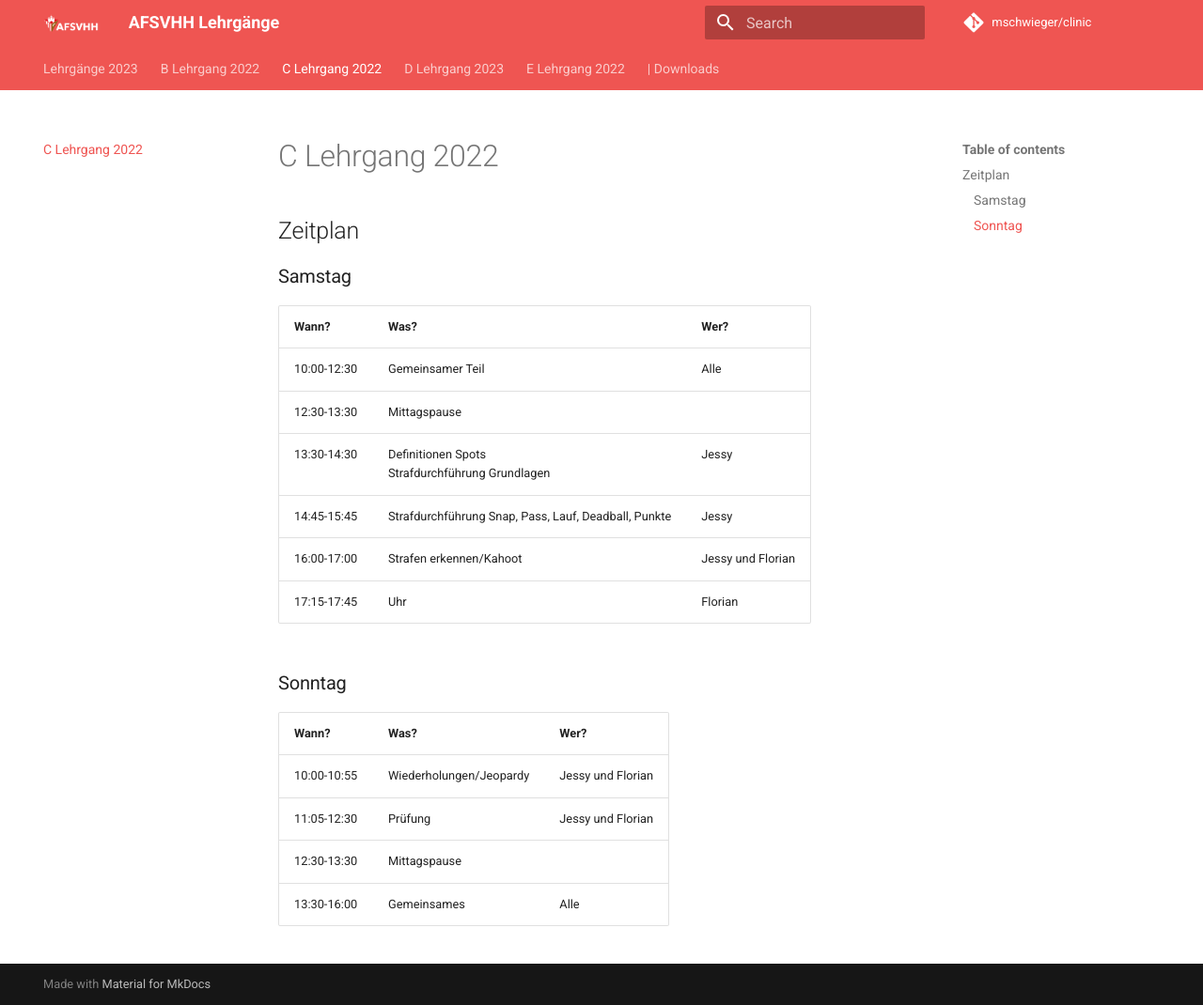
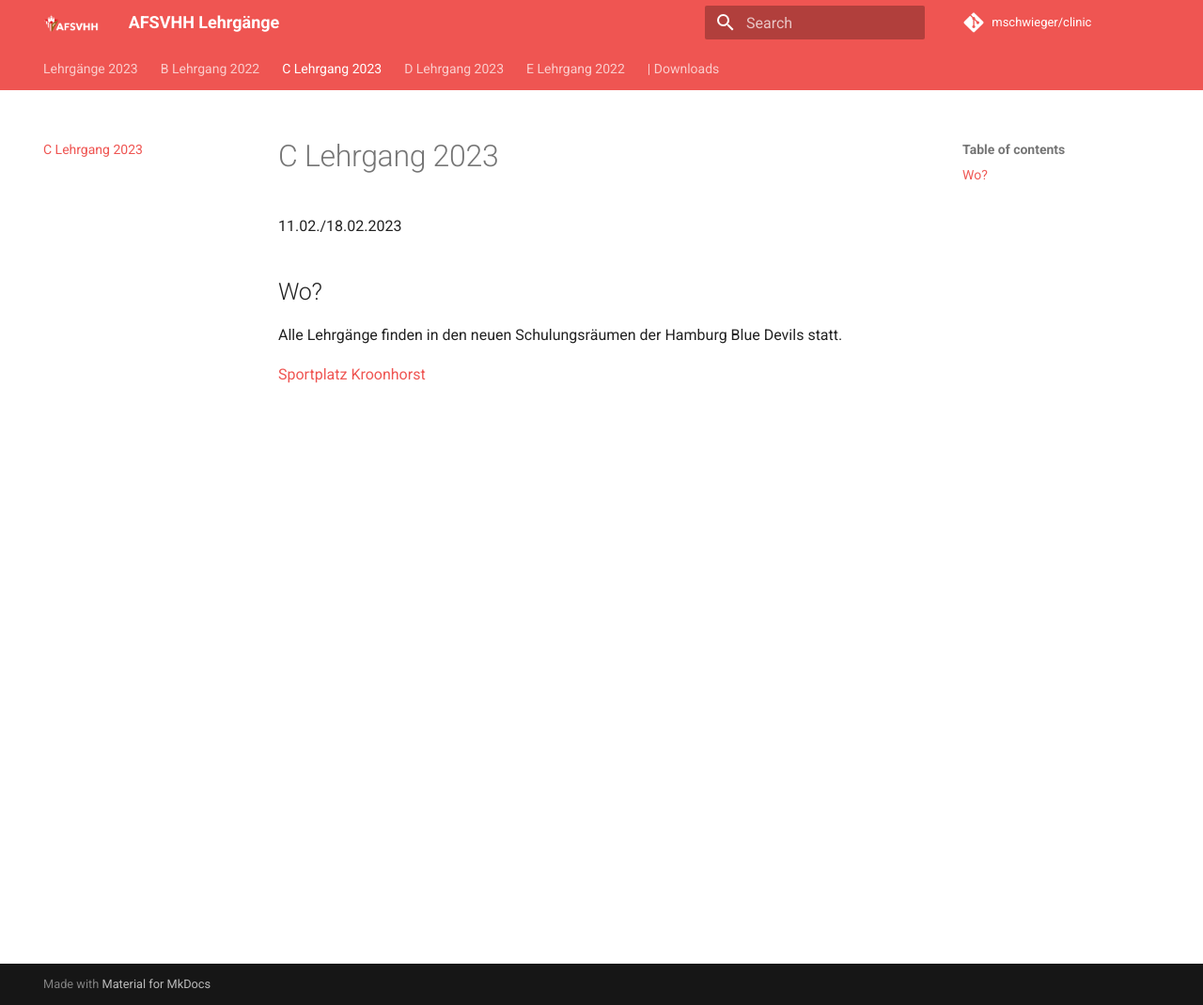
Before and after one commit to mschwieger/clinic, an MkDocs documentation site: the page built from docs/C.md, in a window 1280 px wide and 1070 px high. Shown: the whole window at 94% size. Built offline with MkDocs 1.6.1 and Material for MkDocs 9.7.7, drawn with Linux system fonts in a browser that asks for light colours; comment, search, counter and statistics services are not loaded.

Commit message:
Update C.md

```diff
--- a/docs/C.md
+++ b/docs/C.md
@@ -1,23 +1,8 @@
-# C Lehrgang 2022
+# C Lehrgang 2023
 
-## Zeitplan
+11.02./18.02.2023
 
-### Samstag
+## Wo?
+Alle Lehrgänge finden in den neuen Schulungsräumen der Hamburg Blue Devils statt.
 
-| **Wann?**   | **Was?**                                             | **Wer?**          |
-| ----------- | ---------------------------------------------------- | ----------------- |
-| 10:00-12:30 | Gemeinsamer Teil                                     | Alle              |
-| 12:30-13:30 | Mittagspause                                         |                   |
-| 13:30-14:30 | Definitionen Spots<br>Strafdurchführung Grundlagen   | Jessy             |
-| 14:45-15:45 | Strafdurchführung Snap, Pass, Lauf, Deadball, Punkte | Jessy             |
-| 16:00-17:00 | Strafen erkennen/Kahoot                              | Jessy und Florian |
-| 17:15-17:45 | Uhr                                                  | Florian           |
-
-### Sonntag
-
-| **Wann?**   | **Was?**                | **Wer?**          |
-| ----------- | ----------------------- | ----------------- |
-| 10:00-10:55 | Wiederholungen/Jeopardy | Jessy und Florian |
-| 11:05-12:30 | Prüfung                 | Jessy und Florian |
-| 12:30-13:30 | Mittagspause            |                   |
-| 13:30-16:00 | Gemeinsames             | Alle              |
+[Sportplatz Kroonhorst](https://www.google.com/maps/place/Sportplatz+Kroonhorst/@53.5936237,9.8482714,17.68z/data=!4m5!3m4!1s0x47b1877819f7c7e1:0x71c7c59cb65fdea1!8m2!3d53.5929143!4d9.8500437)
```
